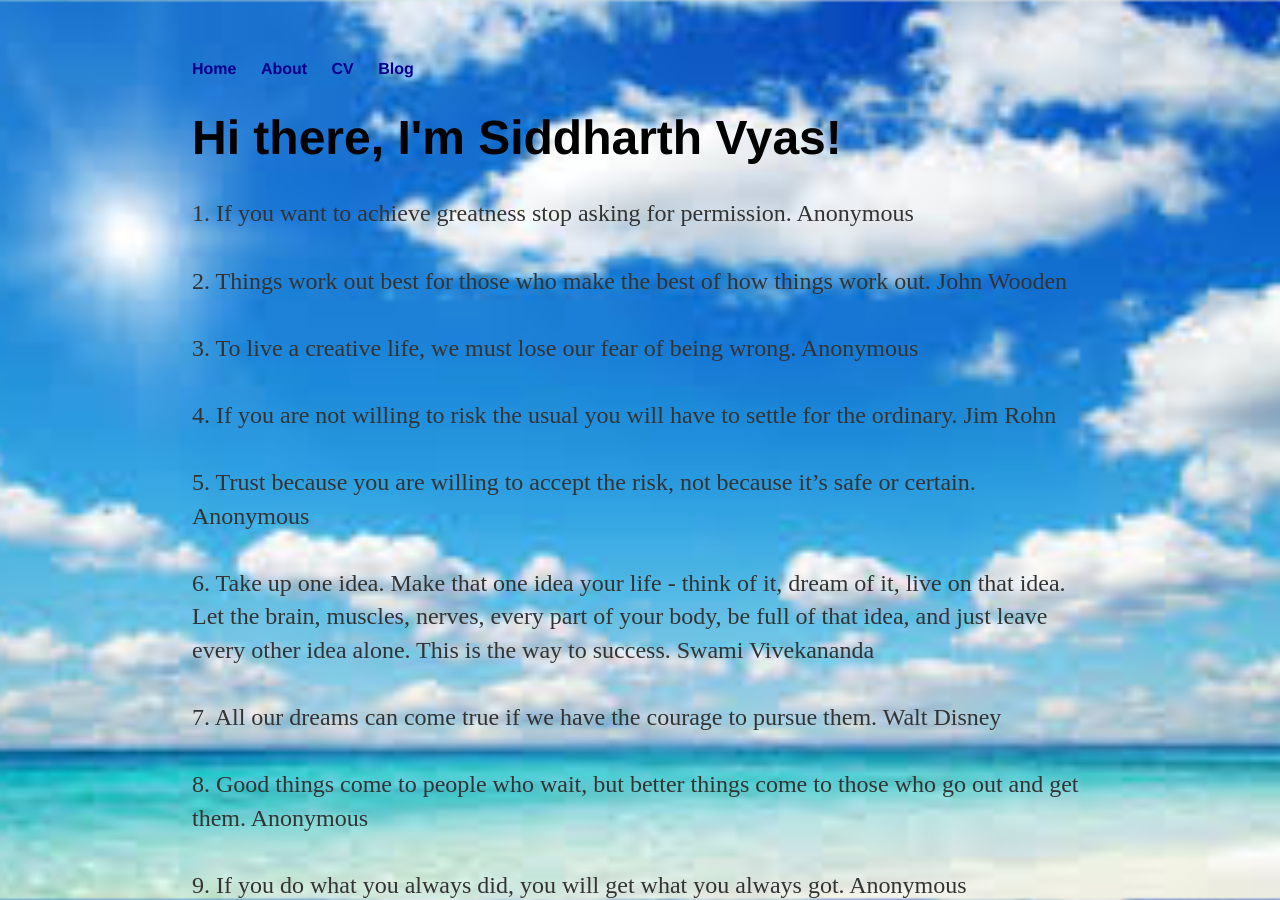
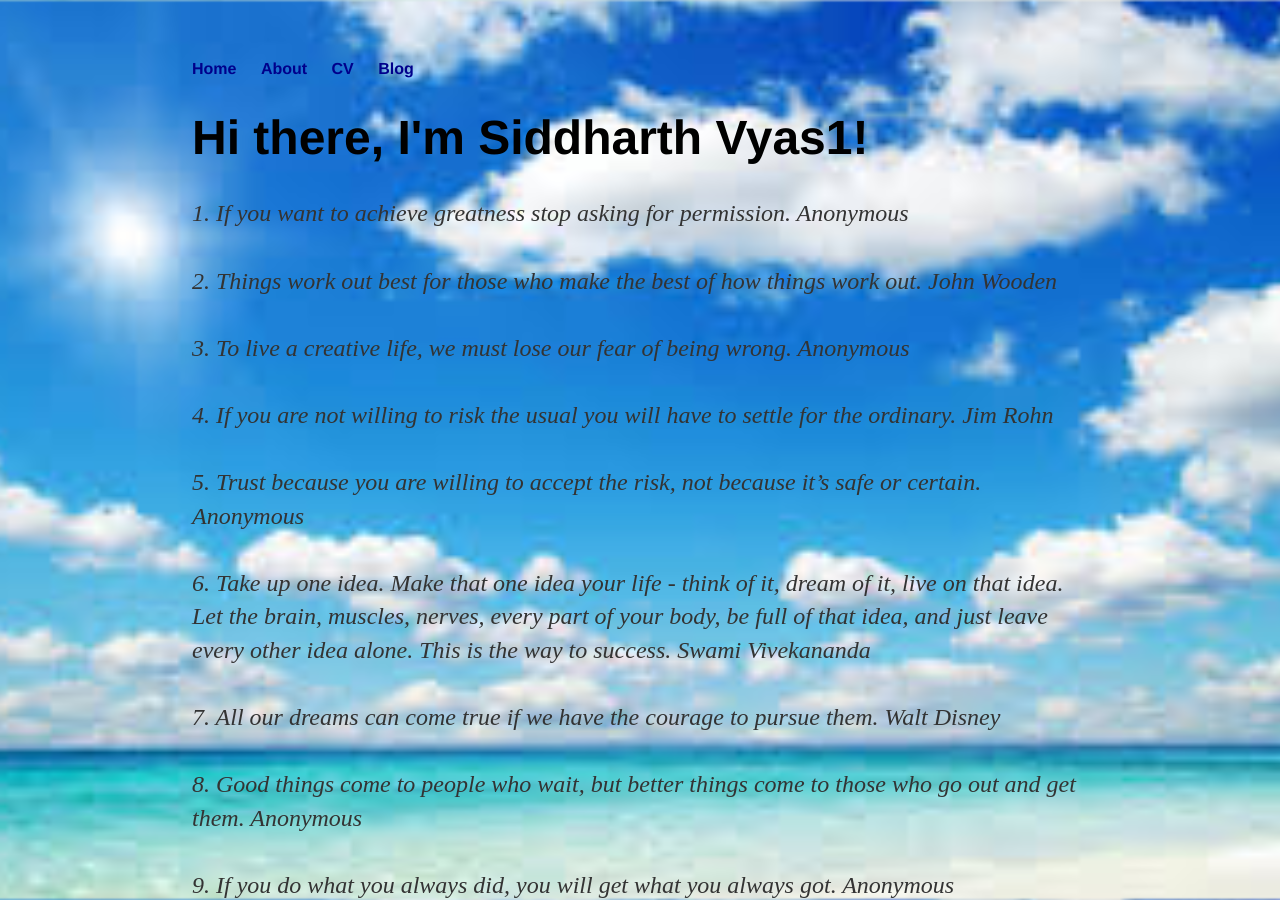
Before and after one commit to Siddharthvyas90/Siddharthvyas90.github.io, a Jekyll site: the page built from index.html, in a window 1280 px wide and 900 px high. Built offline with Jekyll 4.4.1, drawn with Linux system fonts in a browser that asks for light colours.

Commit message:
checking

```diff
--- a/index.html
+++ b/index.html
@@ -1,10 +1,10 @@
 ---
 layout: default
-title: Siddharth Vyas
+title: Siddharth Vyas1
 ---
 <div class="blurb" background-image:url("https://Siddharthvyas90.github.io/1.jpg")>
-	<h1>Hi there, I'm Siddharth Vyas!</h1>
-	<p>  1. If you want to achieve greatness stop asking for permission. Anonymous<br>
+	<h1>Hi there, I'm Siddharth Vyas1!</h1>
+	<p> <i> 1. If you want to achieve greatness stop asking for permission. Anonymous<br>
 
 		  <br> 2. Things work out best for those who make the best of how things work out. John Wooden <br>
 		    <br>3. To live a creative life, we must lose our fear of being wrong. Anonymous<br>
@@ -35,5 +35,5 @@ talents- start charging for it. Kim Garst <br>
 others have thrown at him. David Brinkley<br>
 						    <br>20. No one can make you feel inferior without your consent. Eleanor Roosevelt<br>
 
-	</p>
+		</i></p>
 </div><!-- /.blurb -->
```
